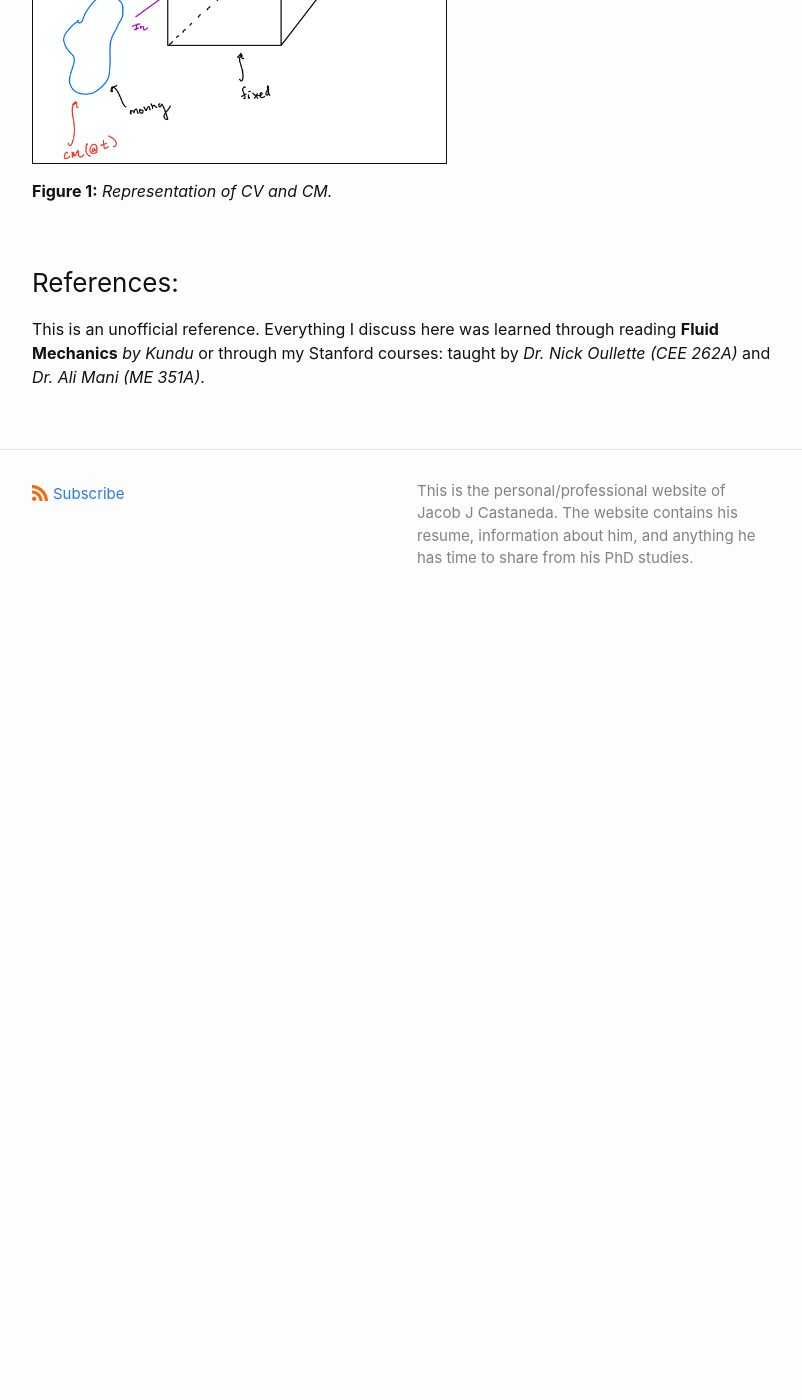
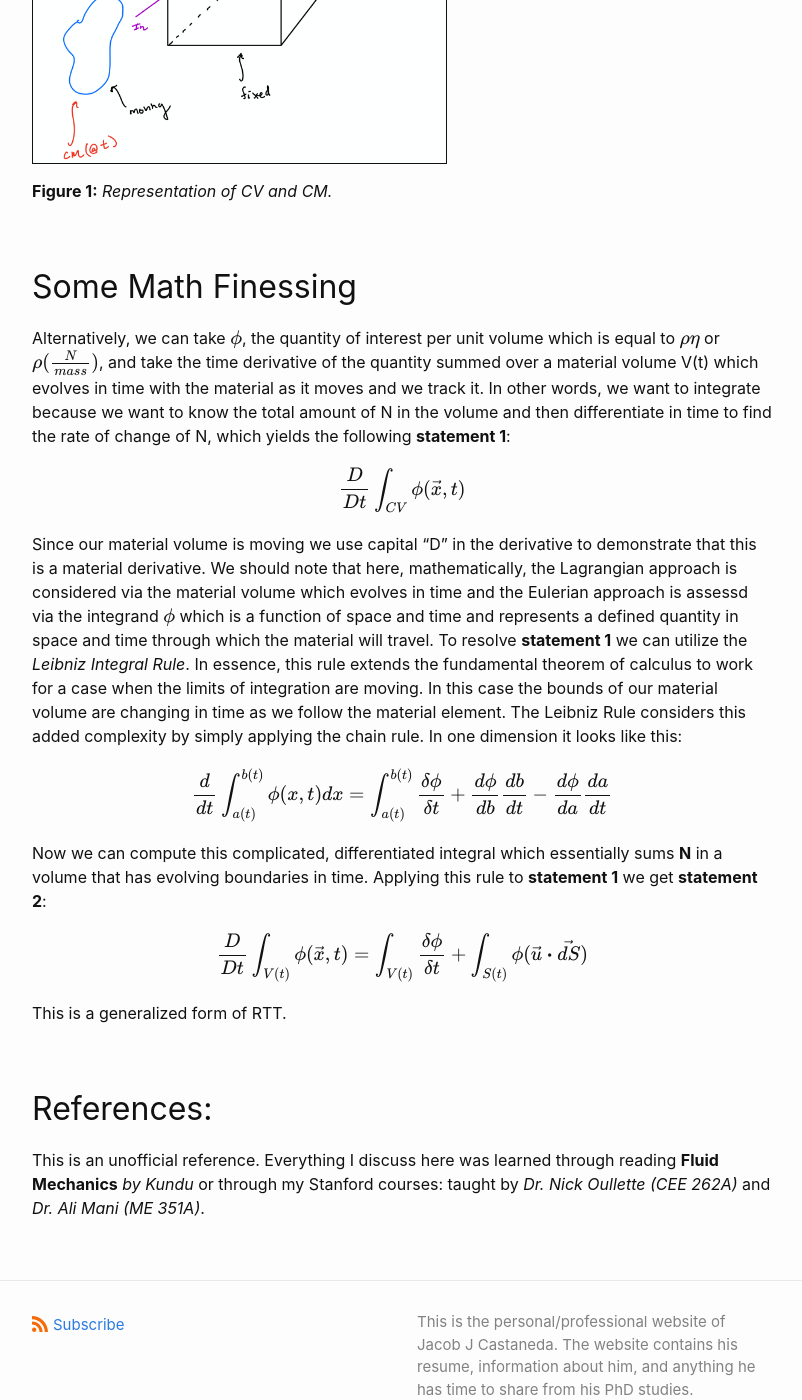
Before and after one commit to jacobjcastaneda/jacobjcastaneda.github.io, a Jekyll site: the page built from docs/_posts/2020-10-27-reynolds-transport-theorem.md, in a window 1280 px wide and 1400 px high, scrolled down 3654 px. Shown: the whole window, without its empty margins (238-1040 px from the left). Built offline with Jekyll 4.4.1, drawn with Linux system fonts in a browser that asks for light colours; before the commit the page ends 4284 px from its top, so only the background shows below that.

Commit message:
fix picture in post and add some more stuff

```diff
--- a/docs/_posts/2020-10-27-reynolds-transport-theorem.md
+++ b/docs/_posts/2020-10-27-reynolds-transport-theorem.md
@@ -61,10 +61,29 @@ $$ \frac{dN}{dt} \Big|_{CM} = \frac{d}{dt} \int _{CV} \rho \eta dV + \int_{CV} \
 
 where **N** is a transportable quantity and $$\eta$$ is equal to $$\frac{N}{mass}$$.
 
-![figure1](/assets/img/RTT_CV.png){: height="400px" : border="1px"}
+![figure1](/assets/img/RTT_cv.png){: height="400px" : border="1px"}
 
 **Figure 1:** *Representation of CV and CM.*
 
-### References:
+
+## Some Math Finessing
+
+Alternatively, we can take $$\phi$$, the quantity of interest per unit volume which is equal to $$\rho\eta$$ or $$\rho(\frac{N}{mass})$$, and take the time derivative of the quantity summed over a material volume V(t) which evolves in time with the material as it moves and we track it. In other words, we want to integrate because we want to know the total amount of N in the volume and then differentiate in time to find the rate of change of N, which yields the following **statement 1**:
+
+$$ \frac{D}{Dt} \int_{CV} \phi (\vec{x},t) $$
+
+Since our material volume is moving we use capital "D" in the derivative to demonstrate that this is a material derivative. We should note that here, mathematically, the Lagrangian approach is considered via the material volume which evolves in time and the Eulerian approach is assessd via the integrand $$ \phi$$ which is a function of space and time and represents a defined quantity in space and time through which the material will travel. To resolve **statement 1** we can utilize the *Leibniz Integral Rule*. In essence, this rule extends the fundamental theorem of calculus to work for a case when the limits of integration are moving. In this case the bounds of our material volume are changing in time as we follow the material element. The Leibniz Rule considers this added complexity by simply applying the chain rule. In one dimension it looks like this:
+
+$$ \frac{d}{dt} \int_{a(t)}^{b(t)} \phi (x,t) dx = \int_{a(t)}^{b(t)} \frac{\delta \phi}{\delta t} + \frac{d \phi}{db} \frac{db}{dt} - \frac{d \phi}{da} \frac{da}{dt}$$
+
+Now we can compute this complicated, differentiated integral which essentially sums **N** in a volume that has evolving boundaries in time. Applying this rule to **statement 1** we get **statement 2**:
+
+$$ \frac{D}{Dt} \int_{V(t)} \phi (\vec{x},t) = \int_{V(t)} \frac{\delta \phi }{\delta t} + \int_{S(t)} \phi (\vec{u} \boldsymbol{\cdot} \vec{dS}) $$
+
+This is a generalized form of RTT.
+
+
+
+## References:
 
 This is an unofficial reference. Everything I discuss here was learned through reading **Fluid Mechanics** *by Kundu* or through my Stanford courses: taught by *Dr. Nick Oullette (CEE 262A)* and *Dr. Ali Mani (ME 351A)*.
```
